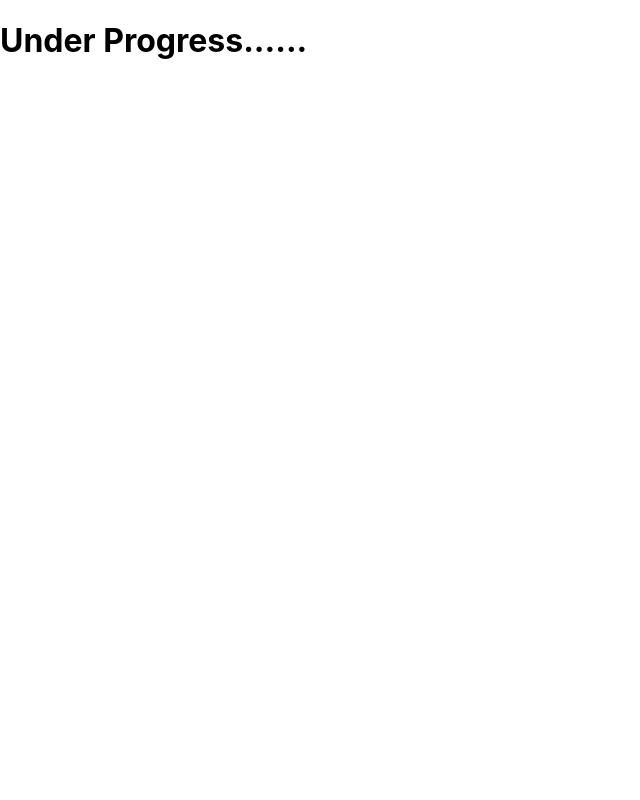
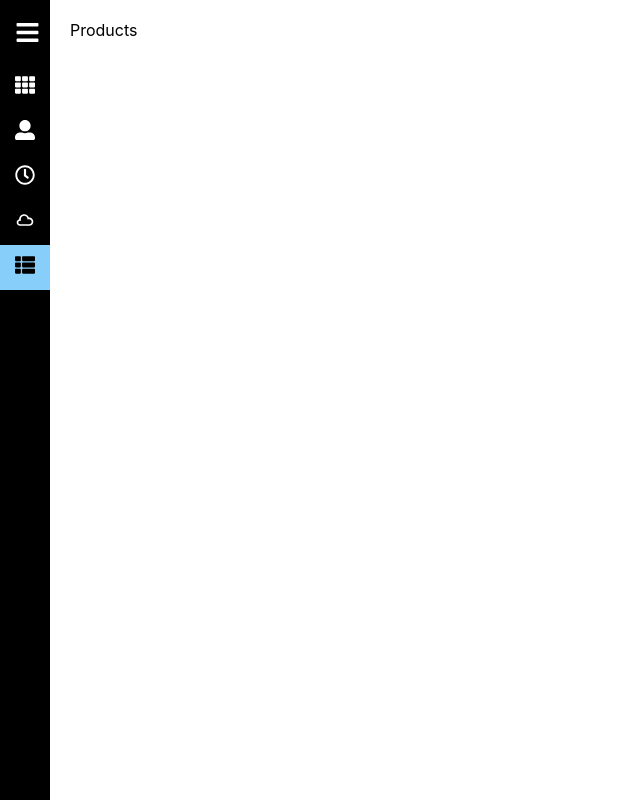
Before and after one commit to mendoncamaria/react-mini-projects, a React (Create React App) app: page /products in a window 1280 px wide. Shown: the whole page, without its empty margins (0-640 px from the left). Built offline with nearby package versions, Linux system fonts and the light colour scheme.

Commit message:
Added Styles, completed dashboard

```diff
--- a/src/App.css
+++ b/src/App.css
@@ -1,38 +1,51 @@
-.App {
-  text-align: center;
+*{
+  margin:0;
+  padding:0;
+  text-decoration: none;
 }
-
-.App-logo {
-  height: 40vmin;
-  pointer-events: none;
+.container{
+  display:flex;
 }
-
-@media (prefers-reduced-motion: no-preference) {
-  .App-logo {
-    animation: App-logo-spin infinite 20s linear;
-  }
+main{
+  width: 100%;
+  padding: 20px;
 }
-
-.App-header {
-  background-color: #282c34;
-  min-height: 100vh;
+.sidebar{
+  background: #000;
+  color: #fff;
+  height: 100vh;
+  width: 200px;
+  transition: all 0.5s;
+}
+.top_section{
   display: flex;
-  flex-direction: column;
-  align-items: center;
-  justify-content: center;
-  font-size: calc(10px + 2vmin);
-  color: white;
+  align-items:center;
+  padding:20px 15px;
 }
-
-.App-link {
-  color: #61dafb;
+.logo{
+  font-size: 30px;
 }
-
-@keyframes App-logo-spin {
-  from {
-    transform: rotate(0deg);
-  }
-  to {
-    transform: rotate(360deg);
-  }
+.bars{
+  display: flex;
+  font-size: 25px;
+  margin-left: 50px;
 }
+.link{
+  display: flex;
+  color: #fff;
+  padding: 10px 15px;
+  gap: 15px;
+  transition: all 0.5s;
+}
+.link:hover{
+  background:lightskyblue;
+  color: #000;
+  transition: all 0.5s;
+}
+.active{
+  background: lightskyblue;
+  color: #000;
+}
+.icon, .link_text{
+  font-size: 20px;
+}
--- a/src/App.jsx
+++ b/src/App.jsx
@@ -1,28 +1,26 @@
 import React from 'react';
-// import Sidebar from './components/sidebar';
-// import { BrowserRouter, Route, Routes } from 'react-router-dom';
-// import Dashboard from './pages/dashboard';
-// import About from './pages/about';
-// import Analytics from './pages/Analytics';
-// import Products from './pages/Products';
+import Sidebar from './components/sidebar';
+import { BrowserRouter, Route, Routes } from 'react-router-dom';
+import Dashboard from './pages/dashboard';
+import About from './pages/about';
+import Analytics from './pages/Analytics';
+import Products from './pages/Products';
 
 function App() {
   return (
     <div>
-      {/* <BrowserRouter>
+      <BrowserRouter>
         <Sidebar>
           <Routes>
             <Route path="/" element={<Dashboard />} />
             <Route path="/dashboard" element={<Dashboard />} />
             <Route path="/about" element={<About />} />
-            <Route path="/analytics" element={<Analytics />} />
+            <Route path="/clock" element={<Analytics />} />
+            <Route path="/weather" element={<Analytics />} />
             <Route path="/products" element={<Products />} />
           </Routes>
         </Sidebar>
-      </BrowserRouter> */}
-      <h1>
-        Under Progress......
-      </h1>
+      </BrowserRouter>
     </div>
   );
 }
--- a/src/components/sidebar.jsx
+++ b/src/components/sidebar.jsx
@@ -1,14 +1,20 @@
-import React from 'react';
+import React, { useState } from 'react';
 import {
   FaBars,
-  FaRegChartBar,
+  FaRegClock,
   FaTh,
   FaThList,
   FaUserAlt,
 } from 'react-icons/fa';
+import { TiWeatherCloudy } from "react-icons/ti";
+import '../App.css';
 import { NavLink } from 'react-router-dom';
 
-export default function Sidebar({children}) {
+export default function Sidebar({ children }) {
+  const [isOpen, setIsOpen] = useState(false);
+
+  const toggle = () => setIsOpen(!isOpen);
+
   const menuItems = [
     {
       path: '/dashboard',
@@ -21,9 +27,14 @@ export default function Sidebar({children}) {
       icon: <FaUserAlt />,
     },
     {
-      path: '/analytics',
+      path: '/clock',
       name: 'Analytics',
-      icon: <FaRegChartBar />,
+      icon: <FaRegClock />,
+    },
+    {
+      path: '/weather',
+      name: 'Analytics',
+      icon: <TiWeatherCloudy />,
     },
     {
       path: '/products',
@@ -33,11 +44,28 @@ export default function Sidebar({children}) {
   ];
   return (
     <div className="container">
-      <div className="sidebar">
+      <div
+        style={{
+          width: isOpen ? '300px' : '50px',
+        }}
+        className="sidebar"
+      >
         <div className="top_section">
-          <h1 className="logo">Logo</h1>
-          <div className="bars">
-            <FaBars />
+          <h1
+            style={{
+              display: isOpen ? 'block' : 'none',
+            }}
+            className="logo"
+          >
+            Menu
+          </h1>
+          <div
+            style={{
+              marginLeft: isOpen ? '50px' : '0px',
+            }}
+            className="bars"
+          >
+            <FaBars onClick={toggle} />
           </div>
         </div>
         {menuItems.map((item, index) => (
@@ -48,7 +76,9 @@ export default function Sidebar({children}) {
             activeclassName="active"
           >
             <div className="icon">{item.icon}</div>
-            <div className="link_text">{item.name}</div>
+            <div style={{
+              display: isOpen ? 'block' : 'none',
+            }} className="link_text">{item.name}</div>
           </NavLink>
         ))}
       </div>
```
